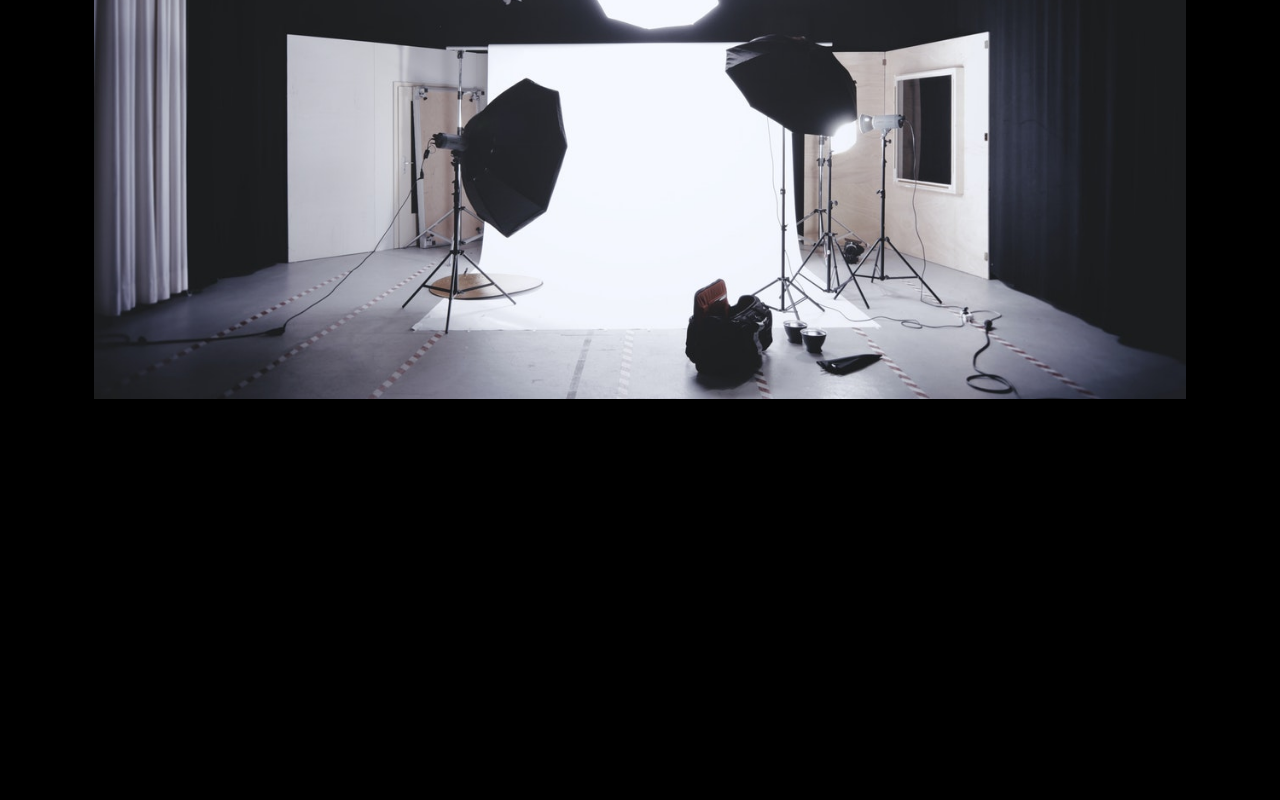
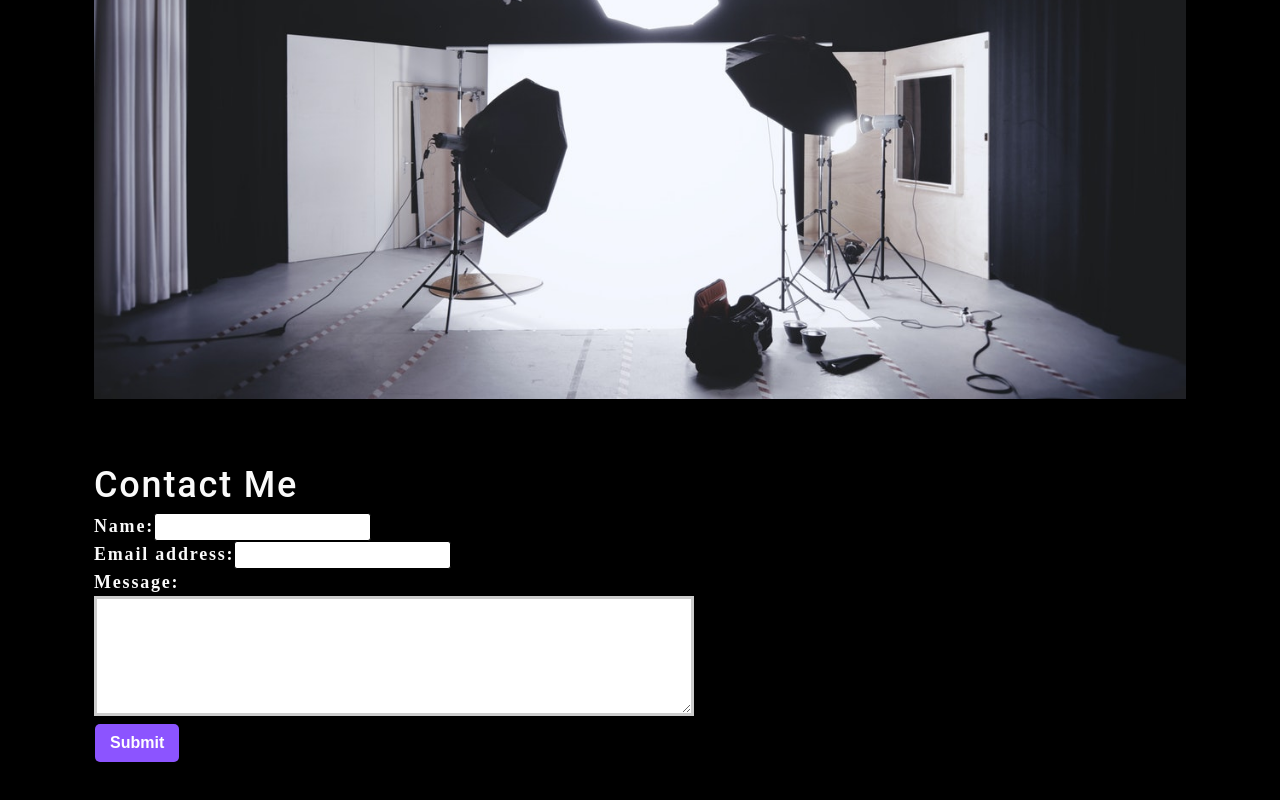
Before and after one commit to jdhawks2132/photo-portfolio, a React (Create React App) app: page / in a window 1280 px wide. Shown: the part 1582-2382 px from the top of the page. Before the commit the page ends 2095 px from the top, so only its background shows below. Built offline with nearby package versions, Linux system fonts and the light colour scheme.

Commit message:
add contact form

```diff
--- a/src/App.js
+++ b/src/App.js
@@ -2,6 +2,7 @@ import { useState } from 'react';
 // import pages
 import About from './pages/about/About';
 import Gallery from './pages/gallery/Gallery';
+import Contact from './pages/contact/Contact';
 
 // import components
 import Navbar from './components/nav/Navbar';
@@ -33,6 +34,7 @@ function App() {
 			<main>
 				<Gallery currentCategory={currentCategory} />
 				<About />
+				<Contact />
 			</main>
 		</div>
 	);
--- /dev/null
+++ b/src/pages/contact/Contact.js
@@ -0,0 +1,73 @@
+import React, { useState } from 'react';
+import { validateEmail } from '../../utils/helpers';
+
+const Contact = () => {
+	const [formState, setFormState] = useState({
+		name: '',
+		email: '',
+		message: '',
+	});
+
+	const [errorMessage, setErrorMessage] = useState('');
+
+	const { name, email, message } = formState;
+
+	const handleChange = (e) => {
+		setFormState({ ...formState, [e.target.name]: e.target.value });
+	};
+	const handleSubmit = (e) => {
+		e.preventDefault();
+
+		// validate email address
+		if (!validateEmail(formState.email)) {
+			setErrorMessage('Please enter a valid email address');
+			alert(errorMessage);
+			return;
+		}
+		alert(JSON.stringify(formState));
+		setErrorMessage('');
+		setFormState({ name: '', email: '', message: '' });
+	};
+
+	return (
+		<section>
+			{errorMessage && <div>{errorMessage}</div>}
+			<h1>Contact Me</h1>
+			<form id='contact-form' onSubmit={handleSubmit}>
+				<div>
+					<label htmlFor='name'>Name:</label>
+					<input
+						type='text'
+						name='name'
+						required
+						value={name}
+						onChange={handleChange}
+					/>
+				</div>
+				<div>
+					<label htmlFor='email'>Email address:</label>
+					<input
+						type='email'
+						name='email'
+						required
+						value={email}
+						onChange={handleChange}
+					/>
+				</div>
+				<div>
+					<label htmlFor='message'>Message:</label>
+					<textarea
+						name='message'
+						rows='5'
+						required
+						value={message}
+						onChange={handleChange}
+					/>
+				</div>
+				<button type='submit'>Submit</button>
+			</form>
+		</section>
+	);
+};
+
+export default Contact;
```
